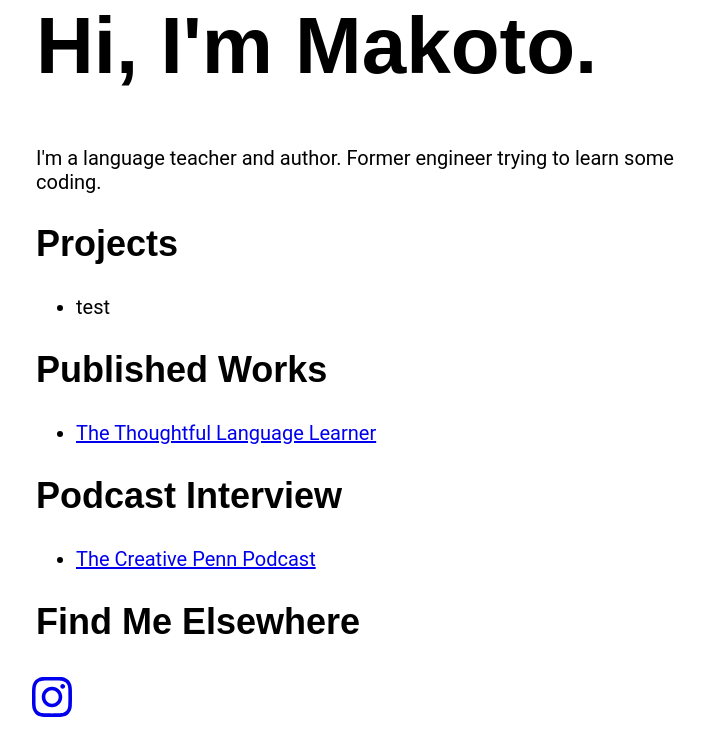
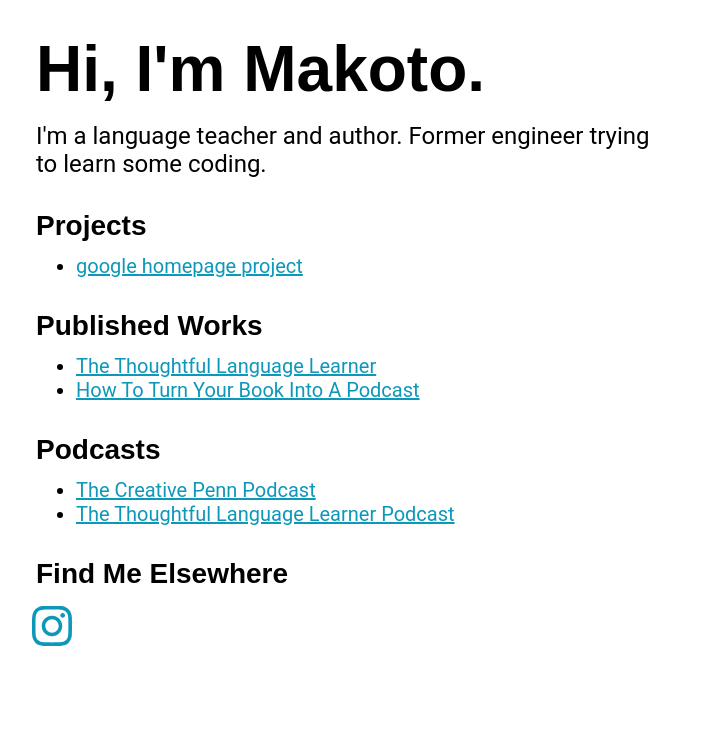
Before and after one commit to mtokudome/mtokudome.github.io, a plain HTML site: page index.html in a window 1280 px wide. Shown: the whole page, without its empty margins (284-989 px from the left). Drawn offline with Linux system fonts and the light colour scheme; a script that the page names is missing.

Commit message:
edit font

```diff
--- a/index.html
+++ b/index.html
@@ -7,20 +7,22 @@
   <body>
       <header>
     <h1>Hi, I'm Makoto.</h1>
-        I'm a language teacher and author. Former engineer trying to learn some coding.
+        <p class="byline">I'm a language teacher and author. Former engineer trying to learn some coding.</p>
     </header>
     <main>
       <h2>Projects</h2>
       <ul>
-        <li>test</li>
+        <li><a href="https://github.com/mtokudome/google-homepage" target="_blank">google homepage project</a></li>
       </ul>
       <h2>Published Works</h2>
         <ul>
           <li><a href="https://www.amazon.com/Thoughtful-Language-Learner-Self-awareness-Success-ebook/dp/B07L4CD1X1/" target="_blank">The Thoughtful Language Learner</a></li>
+          <li><a href="https://www.thecreativepenn.com/2019/05/17/how-to-turn-your-book-into-a-podcast/" target="_blank">How To Turn Your Book Into A Podcast</a></li>
         </ul>
-      <h2>Podcast Interview</h2>
+      <h2>Podcasts</h2>
       <ul>
         <li><a href="https://www.thecreativepenn.com/2019/07/01/mobile-china-ai-voice/" targer="_blank">The Creative Penn Podcast</a></li>
+        <li><a href="https://anchor.fm/thoughtfullanguagelearner" target="_blank">The Thoughtful Language Learner Podcast</a></li>
       </ul>
     </main>
       <footer>
@@ -43,7 +45,7 @@
       </symbol>
       </svg>
     </div>
-    <script src="https://cdnjs.cloudflare.com/ajax/libs/webfont/1.6.28/webfontloader.js"></script>
+      <script src="https://cdnjs.cloudflare.com/ajax/libs/webfont/1.6.28/webfontloader.js"></script>
   <script src="main.js"></script>
   </body>
 </html>
--- a/style.css
+++ b/style.css
@@ -5,15 +5,21 @@ body {
   max-width: 40rem;
   padding: 0 2rem;
 }
-
+h1,
+h2 {
+  margin: 2rem 0 -.5rem;
+}
 h1 {
   font-family: "Schoolbell", sans-serif;
-    font-size: 5rem;
+  font-size: 4rem;
 }
 
 h2 {
   font-family: "Montserrat", sans-serif;
-    font-size: 2.25rem;
+  font-size: 1.75rem;
+}
+.byline {
+  font-size: 1.5rem;
 }
 .link-list {
   display: flex;
@@ -41,3 +47,17 @@ body {
   height: 2.5rem;
   width: 2.5rem;
 }
+a {
+  color: #0d98ba;
+  text-decoration-skip: ink;
+  transition: color .25s;
+}
+
+a:focus,
+a:hover {
+  color: #085e72;
+}
+
+a:active {
+  color: Black;
+}
```
Lines whose indentation alone changed are shown as unchanged.
